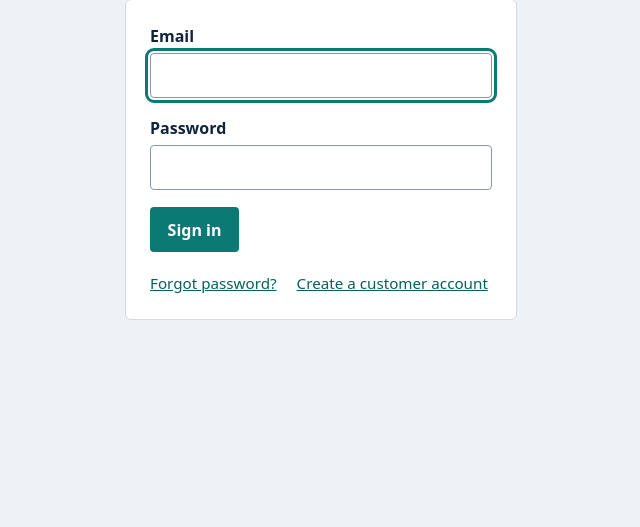
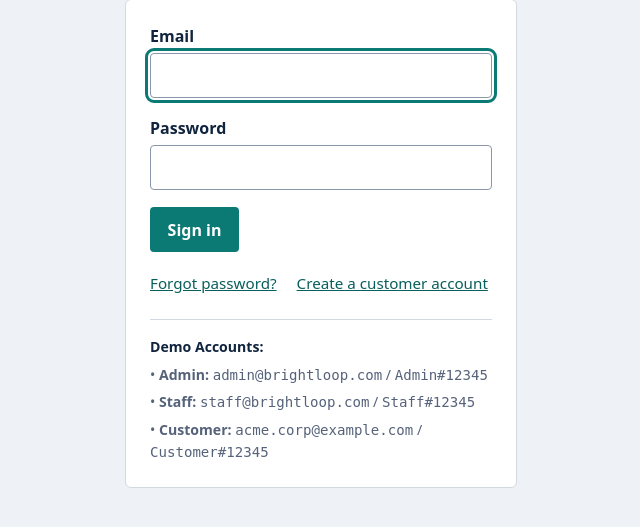
Before and after one commit to Priyanshu02P/Oddo-BrightLoop, a Django app: page /login/ in a window 1280 px wide. Shown: the part 147-674 px from the top of the page, without its empty margins (319-959 px from the left). Run offline with Django 5.2, Linux system fonts and the light colour scheme.

Commit message:
seed: add data for UI

```diff
--- a/templates/registration/login.html
+++ b/templates/registration/login.html
@@ -18,5 +18,13 @@
     <a href="{% url 'accounts:password_reset' %}">Forgot password?</a>
     <a href="{% url 'accounts:signup' %}">Create a customer account</a>
   </div>
+  <div style="margin-top: 1.5rem; padding-top: 1rem; border-top: 1px solid var(--line); font-size: 0.88rem; color: var(--muted);">
+    <strong style="color: var(--ink); display: block; margin-bottom: 0.4rem;">Demo Accounts:</strong>
+    <div style="display: flex; flex-direction: column; gap: 0.35rem;">
+      <div>• <strong>Admin:</strong> <code>admin@brightloop.com</code> / <code>Admin#12345</code></div>
+      <div>• <strong>Staff:</strong> <code>staff@brightloop.com</code> / <code>Staff#12345</code></div>
+      <div>• <strong>Customer:</strong> <code>acme.corp@example.com</code> / <code>Customer#12345</code></div>
+    </div>
+  </div>
 </div>
 {% endblock %}
```
Also changed, not shown: apps/payments/migrations/0002_seed_data.py (added).
